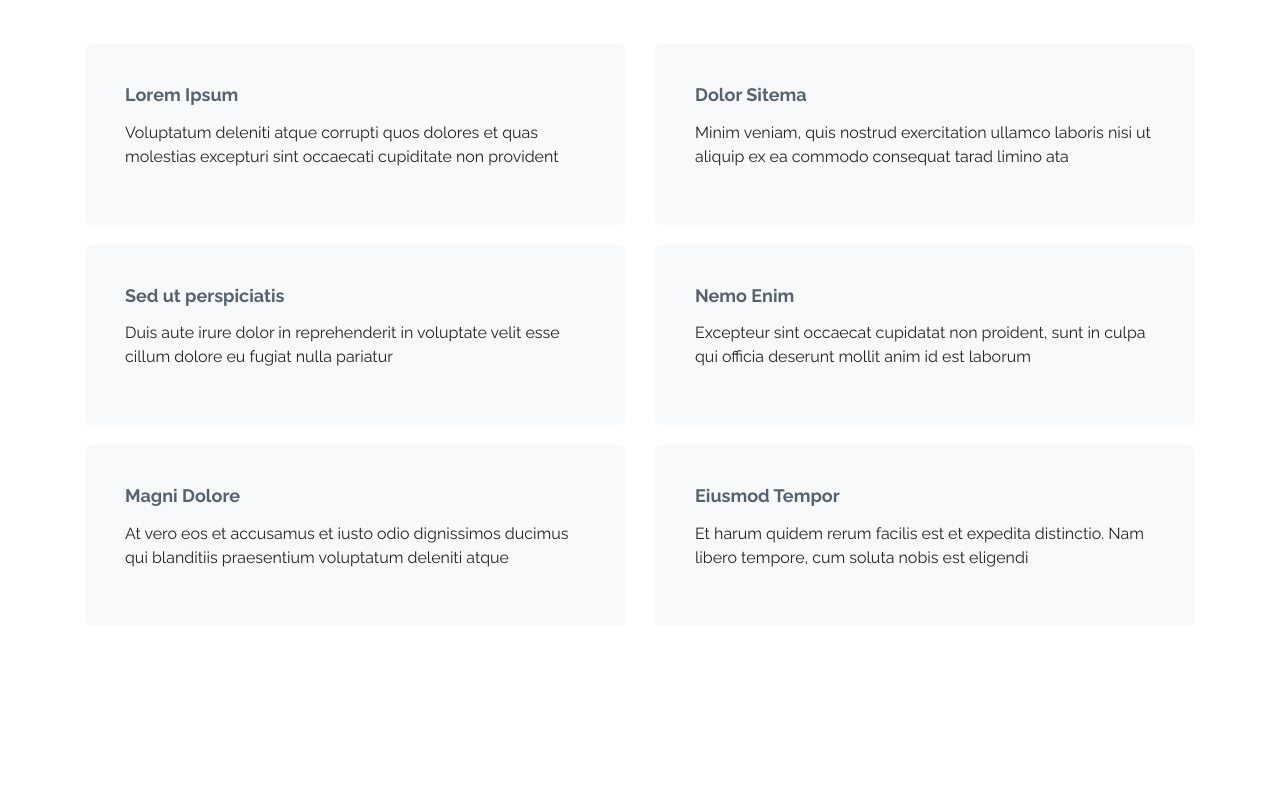
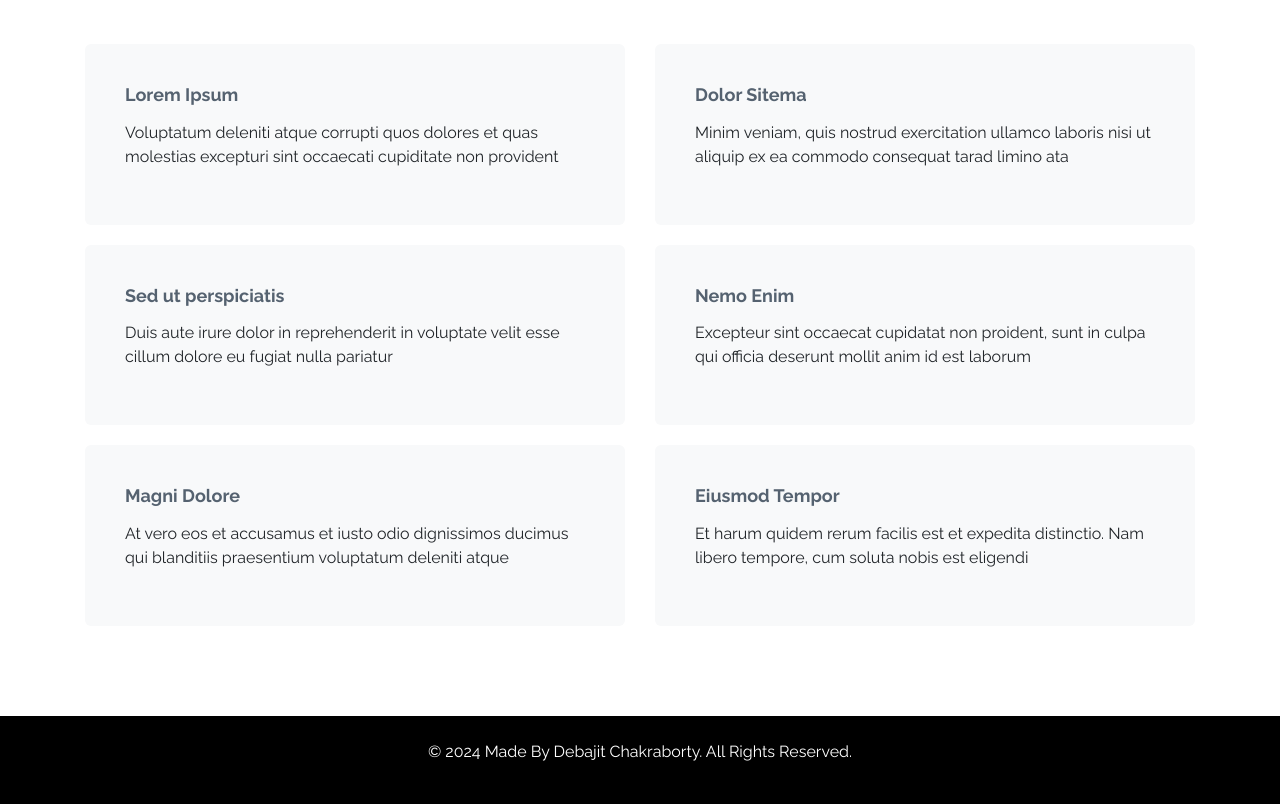
Before and after one commit to debu100/sailor, a plain HTML site: page index.html in a window 1280 px wide. Shown: the part 1416-2220 px from the top of the page. Before the commit the page ends 2132 px from the top, so only its background shows below. Drawn offline with nearby package versions, Linux system fonts and the light colour scheme.

Commit message:
footer added

```diff
--- a/css/style.css
+++ b/css/style.css
@@ -191,3 +191,12 @@ h1 {
 .f-b:hover h3 {
   color: #d9232d;
 }
+
+/* footer */
+
+footer{
+  background-color: #000;
+  color: #fff;
+  text-align: center;
+  padding: 1.5rem 0;
+}
--- a/index.html
+++ b/index.html
@@ -327,6 +327,11 @@
       </div>
     </section>
 
+    <!-- footer -->
+    <footer>
+      <p>© 2024 Made By Debajit Chakraborty. All Rights Reserved.</p>
+    </footer>
+
     <!-- bootstrap js cdn  -->
     <script
       src="https://cdn.jsdelivr.net/npm/jquery@3.5.1/dist/jquery.slim.min.js"
```
